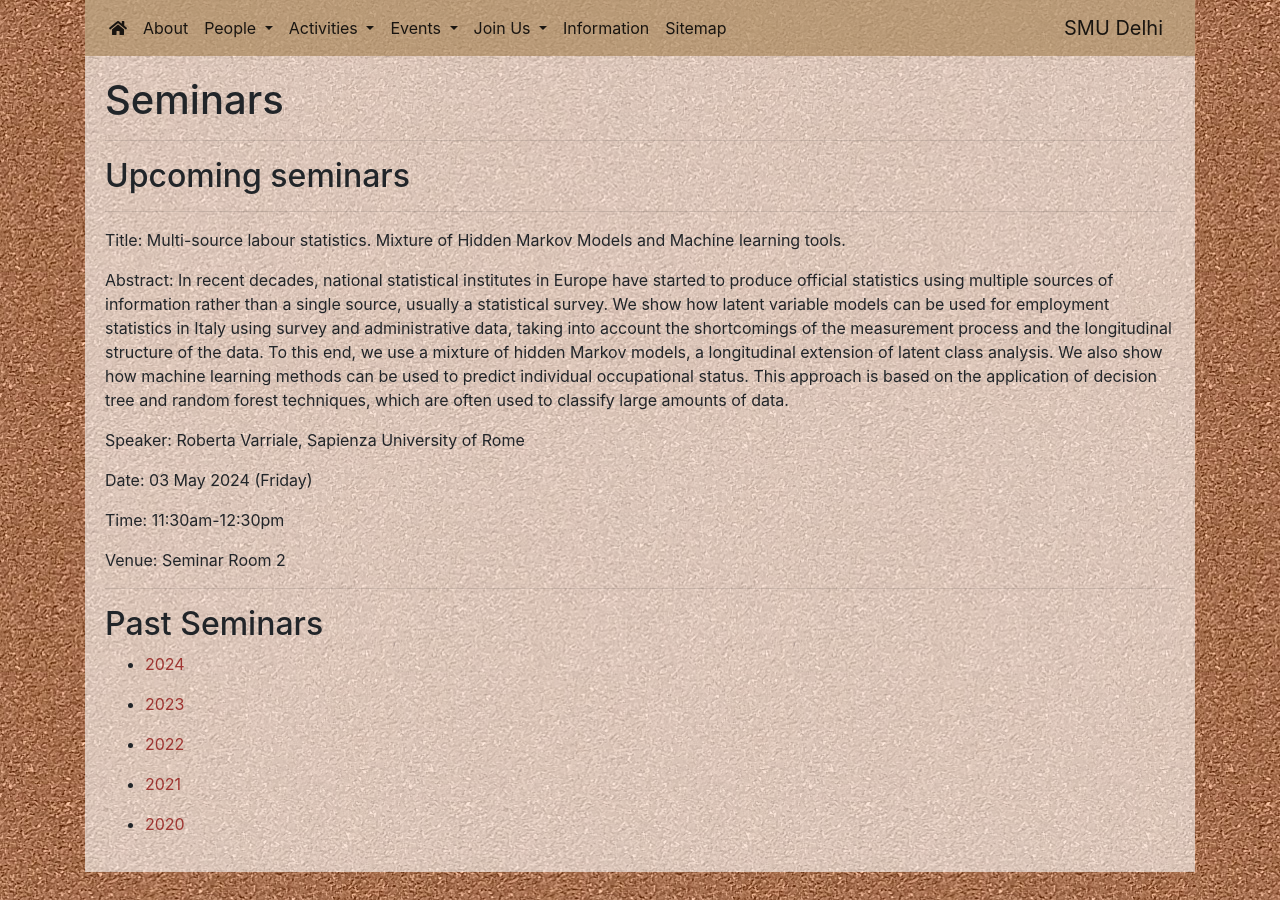
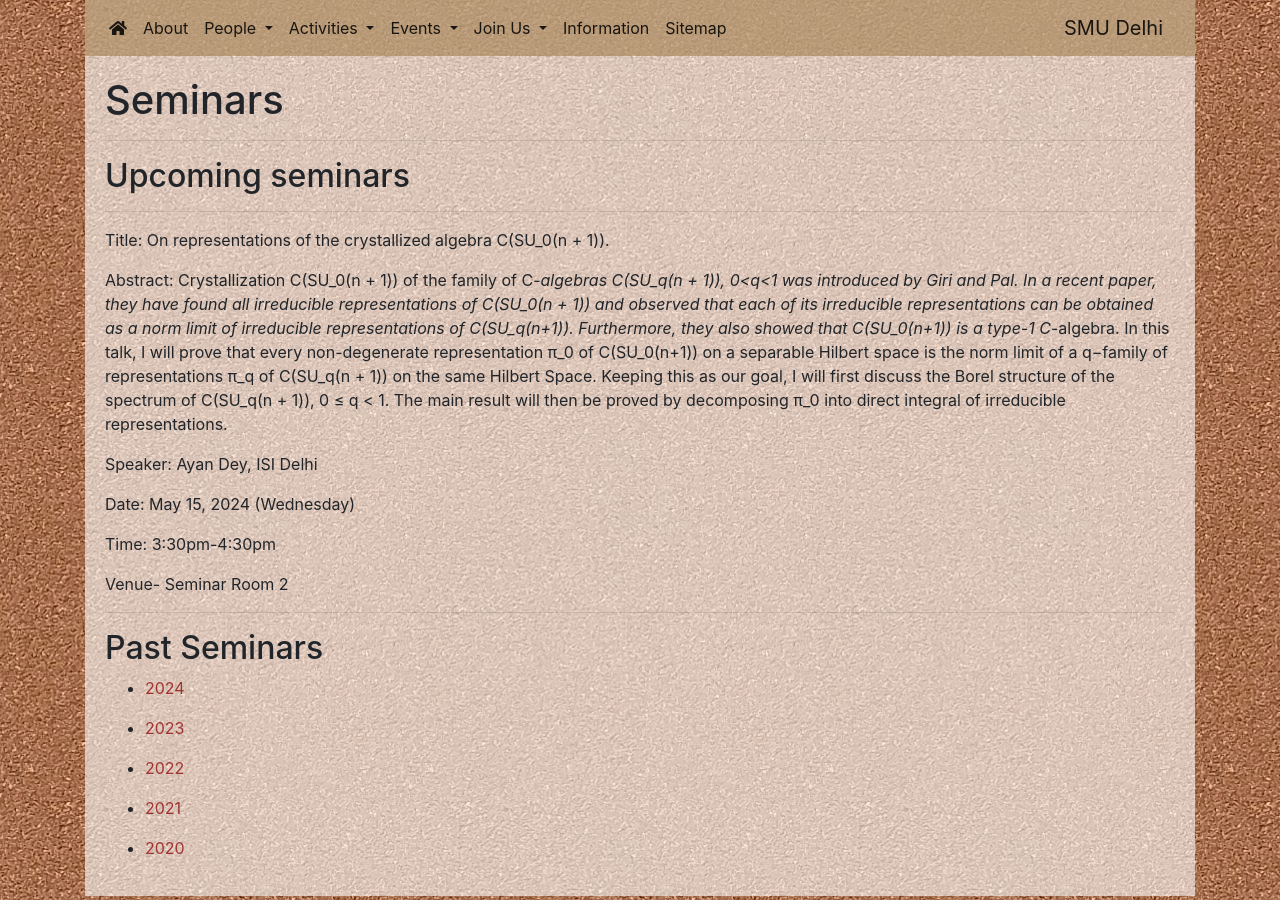
Before and after one commit to isid-smu/isid-smu.github.io, a Jekyll site: the page built from seminars.md, in a window 1280 px wide. Built offline with Jekyll 4.4.1, drawn with Linux system fonts in a browser that asks for light colours; nearby versions of some CDN libraries.

Commit message:
Update seminars.md

```diff
--- a/seminars.md
+++ b/seminars.md
@@ -8,18 +8,18 @@ layout: dropdown
 
 * * *
 
-Title: Multi-source labour statistics.  Mixture of Hidden Markov Models and Machine learning tools.
+Title: On representations of the crystallized algebra C(SU_0(n + 1)).
 
-Abstract: In recent decades, national statistical institutes in Europe have started to produce official statistics using multiple sources of information rather than a single source, usually a statistical survey. We show how latent variable models can be used for employment statistics in Italy using survey and administrative data, taking into account the shortcomings of the measurement process and the longitudinal structure of the data. To this end, we use a mixture of hidden Markov models, a longitudinal extension of latent class analysis. We also show how machine learning methods can be used to predict individual occupational status. This approach is based on the application of decision tree and random forest techniques, which are often used to classify large amounts of data.
+Abstract: Crystallization C(SU_0(n + 1)) of the family of C*-algebras C(SU_q(n + 1)), 0<q<1 was introduced by Giri and Pal. In a recent paper, they have found
+all irreducible representations of C(SU_0(n + 1)) and observed that each of its irreducible representations can be obtained as a norm limit of irreducible representations of C(SU_q(n+1)). Furthermore, they also showed that C(SU_0(n+1)) is a type-1 C*-algebra. In this talk, I will prove that every non-degenerate representation π_0 of C(SU_0(n+1)) on a separable Hilbert space is the norm limit of a q−family of representations π_q of C(SU_q(n + 1)) on the same Hilbert Space. Keeping this as our goal, I will first discuss the Borel structure of the spectrum of C(SU_q(n + 1)), 0 ≤ q < 1. The main result will then be proved by decomposing π_0 into direct integral of irreducible representations.
 
-Speaker: Roberta Varriale, Sapienza University of Rome
+Speaker: Ayan Dey, ISI Delhi
 
-Date: 03 May 2024 (Friday)
+Date: May 15, 2024 (Wednesday)
 
-Time: 11:30am-12:30pm
+Time: 3:30pm-4:30pm
 
-Venue: Seminar Room 2
-
+Venue- Seminar Room 2
 * * *
 
 
```
